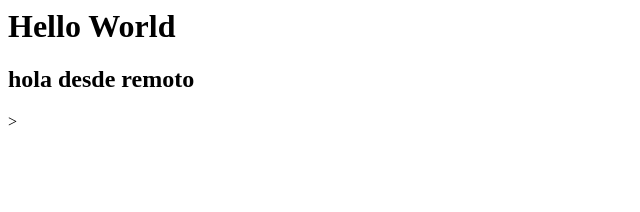
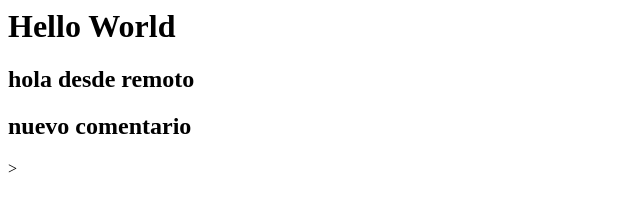
Before and after one commit to JeisonP95/repoPrueba, a plain HTML site: page index.html in a window 1280 px wide. Shown: the whole page, without its empty margins (0-640 px from the left). Drawn offline with Linux system fonts and the light colour scheme.

Commit message:
agregue un  h2 index.html

```diff
--- a/index.html
+++ b/index.html
@@ -6,5 +6,7 @@
 <body>
 <h1>Hello World</h1>
   <h2>hola desde remoto</h2>
+  <h2>nuevo comentario
+  </h2>
 </body>
 ></html5>
```
